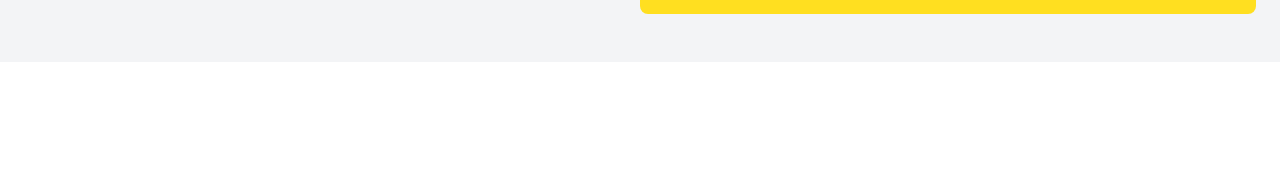
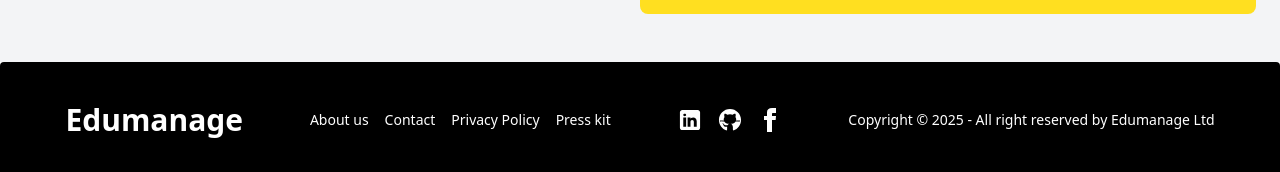
Before and after one commit to Sais-opu/EduManage, a React (Vite) app: page / in a window 1280 px wide. Shown: the part 2318-2490 px from the top of the page. Before the commit the page ends 2380 px from the top, so only its background shows below. Built offline with nearby package versions, Linux system fonts and the light colour scheme; no server answers.

Commit message:
footer added

```diff
--- a/src/Root.jsx
+++ b/src/Root.jsx
@@ -1,12 +1,14 @@
 import React from 'react';
 import Navbar from './component/Navbar/Navbar';
 import { Outlet } from 'react-router-dom';
+import Footer from './component/Footer/Footer';
 
 const Root = () => {
     return (
         <div>
             <Navbar></Navbar>
             <Outlet></Outlet>
+            <Footer></Footer>
         </div>
     );
 };
--- /dev/null
+++ b/src/component/Footer/Footer.jsx
@@ -0,0 +1,46 @@
+import React from 'react';
+// import logo from '../../assets/icon/travel-bag.png'
+const Footer = () => {
+    return (
+        <footer className="footer footer-center bg-black text-white rounded p-10">
+            <h1 className='text-3xl font-extrabold'>Edumanage</h1>
+            <nav className="grid grid-flow-col gap-4">
+                <a className="link link-hover">About us</a>
+                <a className="link link-hover">Contact</a>
+                <a className="link link-hover">Privacy Policy</a>
+                <a className="link link-hover">Press kit</a>
+            </nav>
+            <nav>
+                <div className="grid grid-flow-col gap-4">
+                    <a href='https://www.linkedin.com/in/md-saidul-islam-apu-5b6306228/'>
+                        <svg xmlns="http://www.w3.org/2000/svg" x="0px" y="0px" width="24" height="24" viewBox="0 0 50 50" className="fill-current">
+                            <path d="M41,4H9C6.24,4,4,6.24,4,9v32c0,2.76,2.24,5,5,5h32c2.76,0,5-2.24,5-5V9C46,6.24,43.76,4,41,4z M17,20v19h-6V20H17z M11,14.47c0-1.4,1.2-2.47,3-2.47s2.93,1.07,3,2.47c0,1.4-1.12,2.53-3,2.53C12.2,17,11,15.87,11,14.47z M39,39h-6c0,0,0-9.26,0-10 c0-2-1-4-3.5-4.04h-0.08C27,24.96,26,27.02,26,29c0,0.91,0,10,0,10h-6V20h6v2.56c0,0,1.93-2.56,5.81-2.56 c3.97,0,7.19,2.73,7.19,8.26V39z"></path>
+                        </svg>
+                    </a>
+                    <a href="https://github.com/Sais-opu">
+                        <svg xmlns="http://www.w3.org/2000/svg" x="0px" y="0px" width="24" height="24" viewBox="0 0 50 50" className="fill-current">
+                            <path d="M17.791,46.836C18.502,46.53,19,45.823,19,45v-5.4c0-0.197,0.016-0.402,0.041-0.61C19.027,38.994,19.014,38.997,19,39 c0,0-3,0-3.6,0c-1.5,0-2.8-0.6-3.4-1.8c-0.7-1.3-1-3.5-2.8-4.7C8.9,32.3,9.1,32,9.7,32c0.6,0.1,1.9,0.9,2.7,2c0.9,1.1,1.8,2,3.4,2 c2.487,0,3.82-0.125,4.622-0.555C21.356,34.056,22.649,33,24,33v-0.025c-5.668-0.182-9.289-2.066-10.975-4.975 c-3.665,0.042-6.856,0.405-8.677,0.707c-0.058-0.327-0.108-0.656-0.151-0.987c1.797-0.296,4.843-0.647,8.345-0.714 c-0.112-0.276-0.209-0.559-0.291-0.849c-3.511-0.178-6.541-0.039-8.187,0.097c-0.02-0.332-0.047-0.663-0.051-0.999 c1.649-0.135,4.597-0.27,8.018-0.111c-0.079-0.5-0.13-1.011-0.13-1.543c0-1.7,0.6-3.5,1.7-5c-0.5-1.7-1.2-5.3,0.2-6.6 c2.7,0,4.6,1.3,5.5,2.1C21,13.4,22.9,13,25,13s4,0.4,5.6,1.1c0.9-0.8,2.8-2.1,5.5-2.1c1.5,1.4,0.7,5,0.2,6.6c1.1,1.5,1.7,3.2,1.6,5 c0,0.484-0.045,0.951-0.11,1.409c3.499-0.172,6.527-0.034,8.204,0.102c-0.002,0.337-0.033,0.666-0.051,0.999 c-1.671-0.138-4.775-0.28-8.359-0.089c-0.089,0.336-0.197,0.663-0.325,0.98c3.546,0.046,6.665,0.389,8.548,0.689 c-0.043,0.332-0.093,0.661-0.151,0.987c-1.912-0.306-5.171-0.664-8.879-0.682C35.112,30.873,31.557,32.75,26,32.969V33 c2.6,0,5,3.9,5,6.6V45c0,0.823,0.498,1.53,1.209,1.836C41.37,43.804,48,35.164,48,25C48,12.318,37.683,2,25,2S2,12.318,2,25 C2,35.164,8.63,43.804,17.791,46.836z"></path>
+                        </svg>
+                    </a>
+                    <a href='https://www.facebook.com/share/15WPXuLhYE/?mibextid=wwXIfr'>
+                        <svg
+
+                            xmlns="http://www.w3.org/2000/svg"
+                            width="24"
+                            height="24"
+                            viewBox="0 0 24 24"
+                            className="fill-current">
+                            <path
+                                d="M9 8h-3v4h3v12h5v-12h3.642l.358-4h-4v-1.667c0-.955.192-1.333 1.115-1.333h2.885v-5h-3.808c-3.596 0-5.192 1.583-5.192 4.615v3.385z"></path>
+                        </svg>
+                    </a>
+                </div>
+            </nav>
+            <aside>
+                <p>Copyright © {new Date().getFullYear()} - All right reserved by Edumanage Ltd</p>
+            </aside>
+        </footer>
+    );
+};
+
+export default Footer;
```
